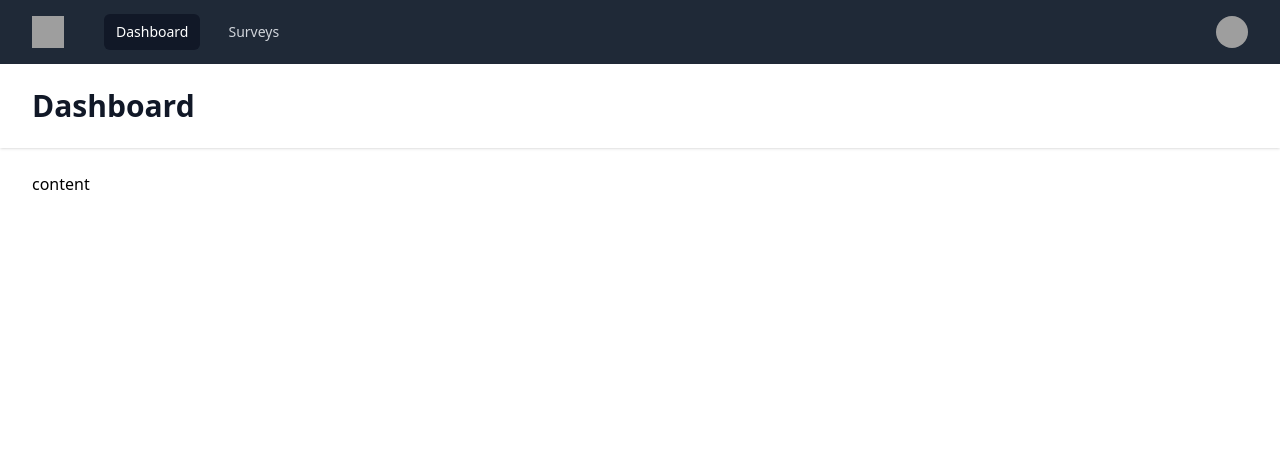
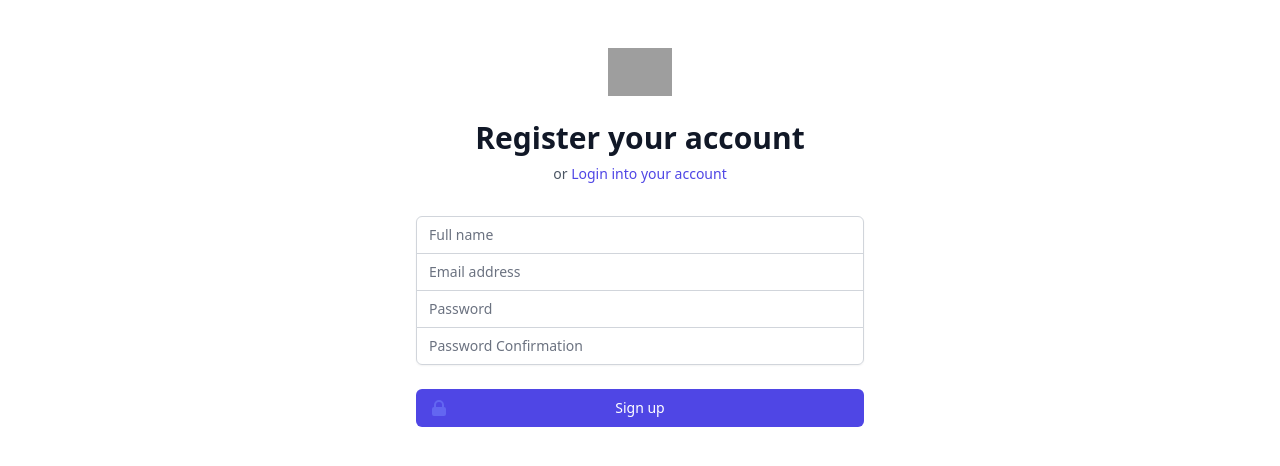
Before and after one commit to antonio-prestes/php-laravel-vue-survey_app, a Vue app in the folder vue/: page /register in a window 1280 px wide. Before the commit this address led to /dashboard. Shown: the top 466 px of the page. Built offline with nearby package versions, Linux system fonts and the light colour scheme; grey boxes are pictures that could not be loaded.

Commit message:
00:56:51 - Signup on Frontend

```diff
--- a/vue/src/store/index.js
+++ b/vue/src/store/index.js
@@ -3,21 +3,37 @@
 const store = createStore({
     state: {
         user: {
-            data: {
-                name: 'Tom Cook',
-                email: 'tom@example.com',
-                imageUrl:
-                    'https://images.unsplash.com/photo-1472099645785-5658abf4ff4e?ixlib=rb-1.2.1&ixid=eyJhcHBfaWQiOjEyMDd9&auto=format&fit=facearea&facepad=2&w=256&h=256&q=80',
-            },
-            token: 123
+            data: {},
+            token: sessionStorage.getItem('TOKEN')
         }
     },
     getters: {},
-    actions: {},
+    actions: {
+        register({commit}, user) {
+            return fetch('http://localhost:8000/api/register', {
+                headers: {
+                    "Content-Type": "application/json",
+                    Accept: "application/json"
+                },
+                method: "POST",
+                body: JSON.stringify(user)
+            })
+                .then((res) => res.json())
+                .then((res) => {
+                    commit("setUser", res)
+                    return res
+                })
+        }
+    },
     mutations: {
         logout: (state) => {
             state.user.date = {}
             state.user.token = null
+        },
+        setUser: (state, userData) => {
+            state.user.token = userData.token
+            state.user.data = userData.user
+            sessionStorage.setItem('TOKEN', userData.token)
         }
     },
     modules: {}
--- a/vue/src/views/Register.vue
+++ b/vue/src/views/Register.vue
@@ -6,29 +6,40 @@
         <p class="mt-2 text-center text-sm text-gray-600">
             or
             {{ ' ' }}
-            <router-link :to="{name: 'Login'}" class="font-medium text-indigo-600 hover:text-indigo-500"> Login into your account </router-link>
+            <router-link :to="{name: 'Login'}" class="font-medium text-indigo-600 hover:text-indigo-500"> Login into
+                your account
+            </router-link>
         </p>
     </div>
-    <form class="mt-8 space-y-6" action="#" method="POST">
+    <form class="mt-8 space-y-6" @submit="register">
         <input type="hidden" name="remember" value="true"/>
         <div class="rounded-md shadow-sm -space-y-px">
             <div>
                 <label for="fullname" class="sr-only">Name</label>
-                <input id="fullname" name="text" type="text" autocomplete="name" required=""
+                <input id="fullname" name="text" type="text" autocomplete="name" required="" v-model="user.name"
                        class="appearance-none rounded-none relative block w-full px-3 py-2 border border-gray-300 placeholder-gray-500 text-gray-900 rounded-t-md focus:outline-none focus:ring-indigo-500 focus:border-indigo-500 focus:z-10 sm:text-sm"
                        placeholder="Full name"/>
             </div>
             <div>
                 <label for="email-address" class="sr-only">Email address</label>
                 <input id="email-address" name="email" type="email" autocomplete="email" required=""
+                       v-model="user.email"
                        class="appearance-none rounded-none relative block w-full px-3 py-2 border border-gray-300 placeholder-gray-500 text-gray-900 focus:outline-none focus:ring-indigo-500 focus:border-indigo-500 focus:z-10 sm:text-sm"
                        placeholder="Email address"/>
             </div>
             <div>
                 <label for="password" class="sr-only">Password</label>
                 <input id="password" name="password" type="password" autocomplete="current-password" required=""
+                       v-model="user.password"
+                       class="appearance-none rounded-none relative block w-full px-3 py-2 border border-gray-300 placeholder-gray-500 text-gray-900  focus:outline-none focus:ring-indigo-500 focus:border-indigo-500 focus:z-10 sm:text-sm"
+                       placeholder="Password"/>
+            </div>
+            <div>
+                <label for="password_confirmation" class="sr-only">Password Confirmation</label>
+                <input id="password_confirmation" name="password" type="password"
+                       autocomplete="current-password_confirmation" required="" v-model="user.password_confirmation"
                        class="appearance-none rounded-none relative block w-full px-3 py-2 border border-gray-300 placeholder-gray-500 text-gray-900 rounded-b-md focus:outline-none focus:ring-indigo-500 focus:border-indigo-500 focus:z-10 sm:text-sm"
-                       placeholder="Password"/>
+                       placeholder="Password Confirmation"/>
             </div>
         </div>
 
@@ -44,12 +55,29 @@
     </form>
 </template>
 
-<script>
+<script setup>
 import {LockClosedIcon} from '@heroicons/vue/solid'
+import store from "../store";
+import {useRouter} from "vue-router";
 
-export default {
-    components: {
-        LockClosedIcon,
-    },
+const router = useRouter()
+
+const user = {
+    name: '',
+    email: '',
+    password: '',
+    password_confirmation: ''
 }
+
+function register(ev) {
+    ev.preventDefault()
+    store
+        .dispatch('register', user)
+        .then((res) => {
+            router.push({
+                name: 'Dashboard'
+            })
+        })
+}
+
 </script>
```
